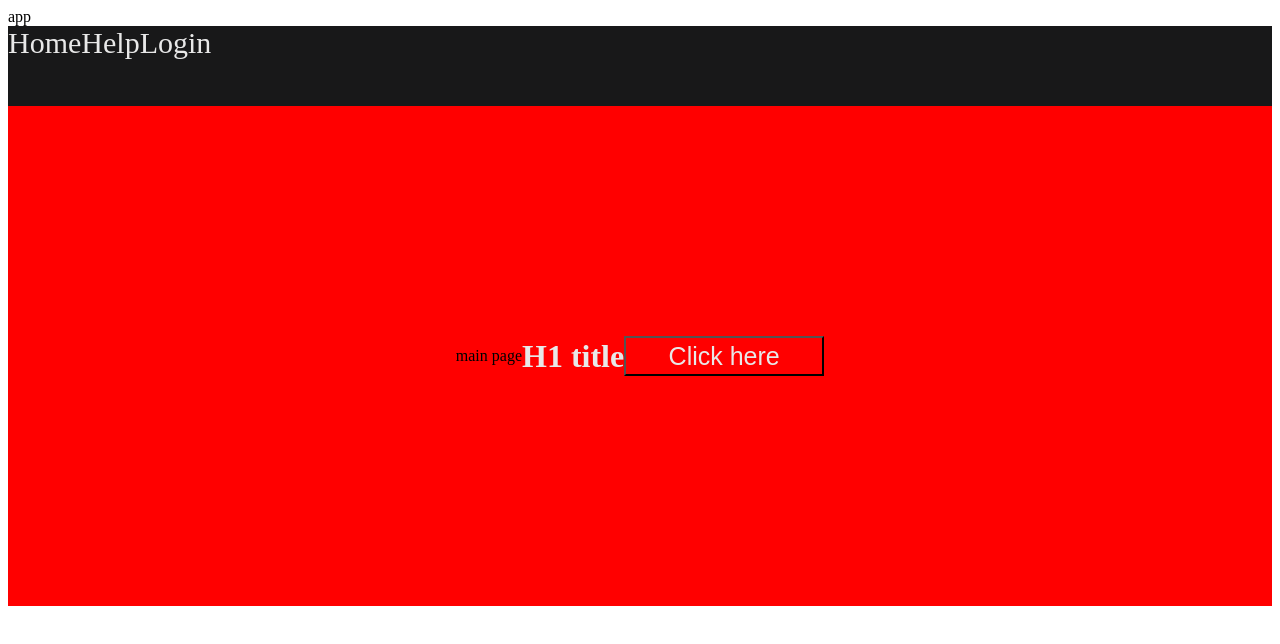
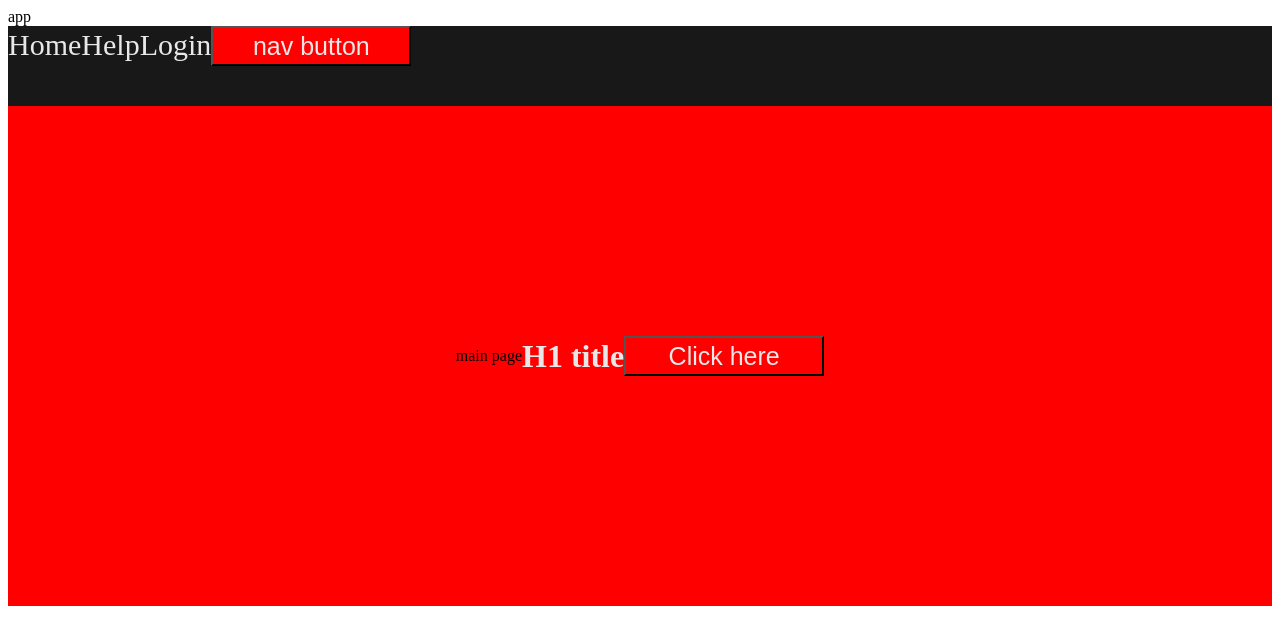
Before and after one commit to GoranAviani/sass_react, a React (Create React App) app: page / in a window 1280 px wide. Shown: the top 644 px of the page. Built offline with nearby package versions, Linux system fonts and the light colour scheme.

Commit message:
sass react

```diff
--- a/src/components/Navbar.js
+++ b/src/components/Navbar.js
@@ -7,6 +7,7 @@ const Navbar = () => {
             <a>Home</a>
             <a>Help</a>
             <a>Login</a>
+            <button>nav button</button>
         </div>
     )
 
```
